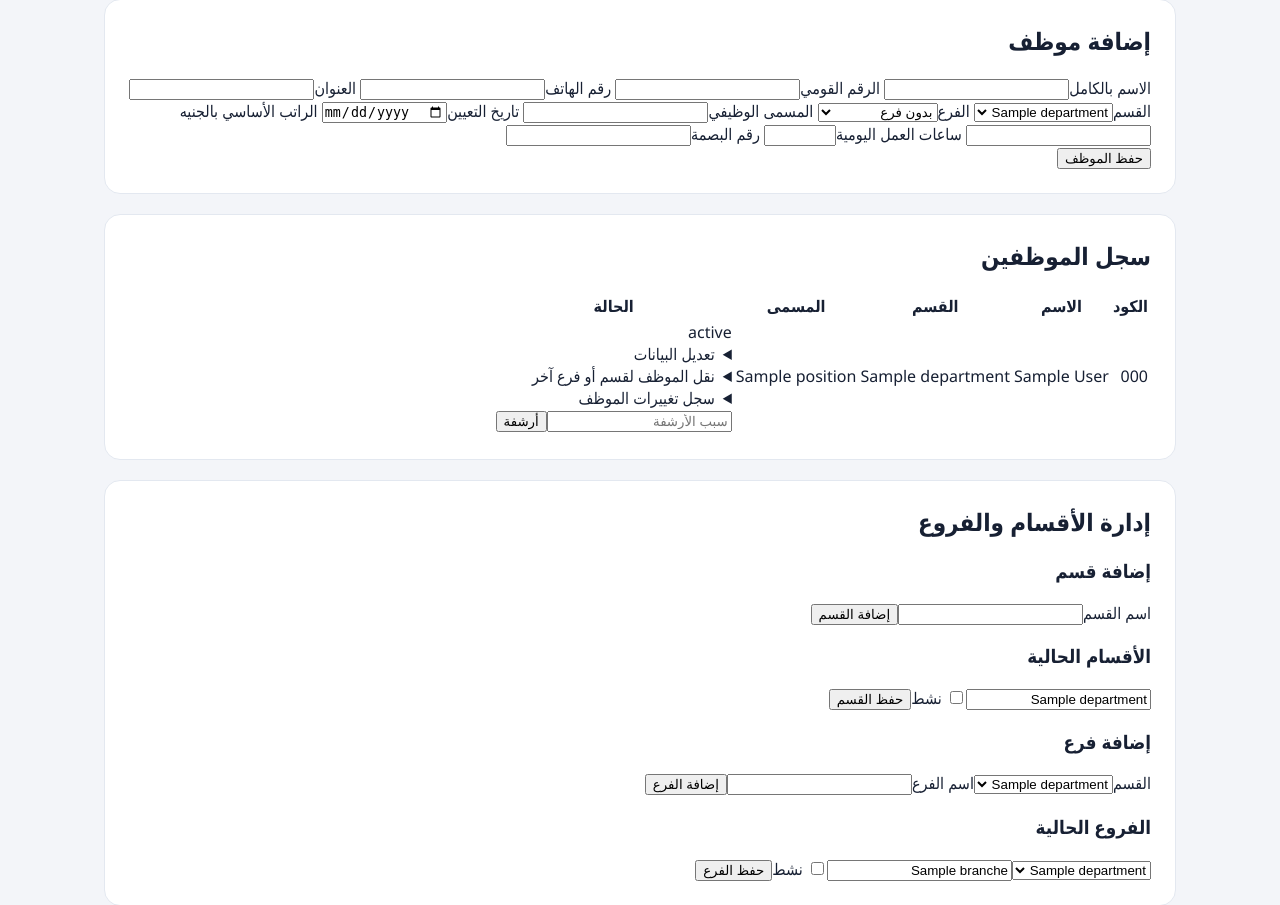
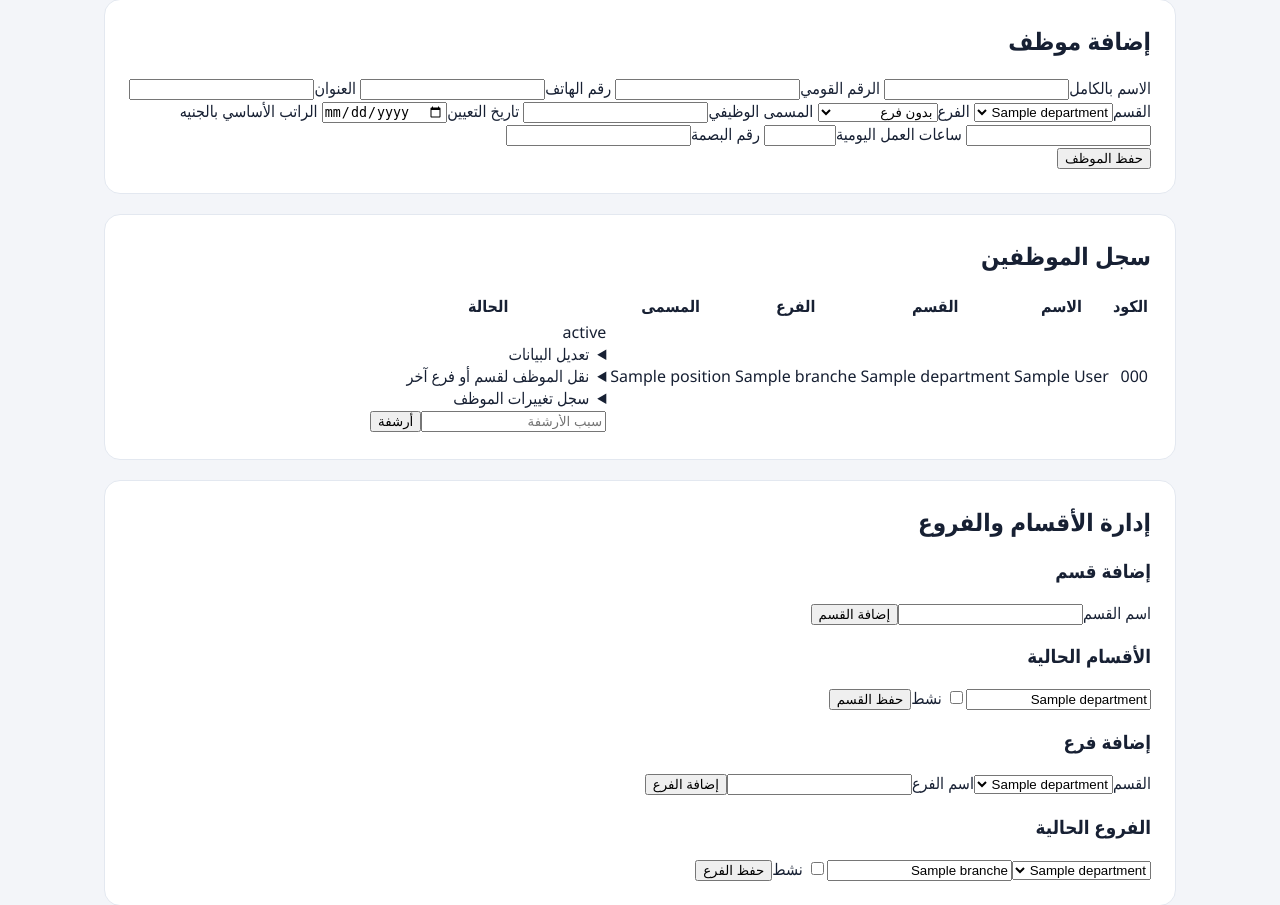
Before and after one commit to ms1813678-bit/ms1813678-bit-my-business-hotel, a Python web app: template app/templates/employees.html in a window 1280 px wide. Shown: the part 217-1122 px from the top of the page. Run offline with Jinja, Linux system fonts and the light colour scheme; the template is opened without the code that fills it: most values are stand-ins (such as "Sample title", 1, 10 or a date in 2020).

Commit message:
ui(employees): show employee branch in roster

```diff
--- a/app/templates/employees.html
+++ b/app/templates/employees.html
@@ -16,8 +16,8 @@
 <label>ساعات العمل اليومية<input name="daily_hours" type="number" min="0.5" max="24" step="0.5" required></label>
 <label>رقم البصمة<input name="fingerprint_id" maxlength="50"></label>
 </div><button type="submit">حفظ الموظف</button></form></section>
-<section class="notice"><h2>سجل الموظفين</h2><div class="table-wrap"><table><thead><tr><th>الكود</th><th>الاسم</th><th>القسم</th><th>المسمى</th><th>الحالة</th></tr></thead><tbody>
-{% for e in employees %}<tr><td>{{ e.code }}</td><td>{{ e.full_name }}</td><td>{{ e.department.name }}</td><td>{{ e.position }}</td><td>{{ e.status }}
+<section class="notice"><h2>سجل الموظفين</h2><div class="table-wrap"><table><thead><tr><th>الكود</th><th>الاسم</th><th>القسم</th><th>الفرع</th><th>المسمى</th><th>الحالة</th></tr></thead><tbody>
+{% for e in employees %}<tr><td>{{ e.code }}</td><td>{{ e.full_name }}</td><td>{{ e.department.name }}</td><td>{% for b in all_branches if b.id == e.branch_id %}{{ b.name }}{% else %}—{% endfor %}</td><td>{{ e.position }}</td><td>{{ e.status }}
 <details><summary>تعديل البيانات</summary><form method="post" action="/employees/{{ e.id }}/edit">
 <input type="hidden" name="csrf_token" value="{{ csrf_token }}"><div class="form-grid">
 <label>الاسم بالكامل<input name="full_name" required maxlength="200" value="{{ e.full_name }}"></label>
@@ -40,7 +40,7 @@
 {% elif e.status == "archived" %}
 <form method="post" action="/employees/{{ e.id }}/rehire" class="inline-form"><input type="hidden" name="csrf_token" value="{{ csrf_token }}"><input type="date" name="new_hire_date" required><input name="reason" required placeholder="سبب إعادة التعيين"><button type="submit">إعادة تعيين</button></form>
 {% endif %}
-</td></tr>{% else %}<tr><td colspan="5">لا يوجد موظفون مسجلون بعد.</td></tr>{% endfor %}
+</td></tr>{% else %}<tr><td colspan="6">لا يوجد موظفون مسجلون بعد.</td></tr>{% endfor %}
 </tbody></table></div></section>
 <section class="notice"><h2>إدارة الأقسام والفروع</h2>
 <h3>إضافة قسم</h3><form method="post" action="/departments"><input type="hidden" name="csrf_token" value="{{ csrf_token }}"><label>اسم القسم<input name="name" required maxlength="100"></label><button type="submit">إضافة القسم</button></form>
```
